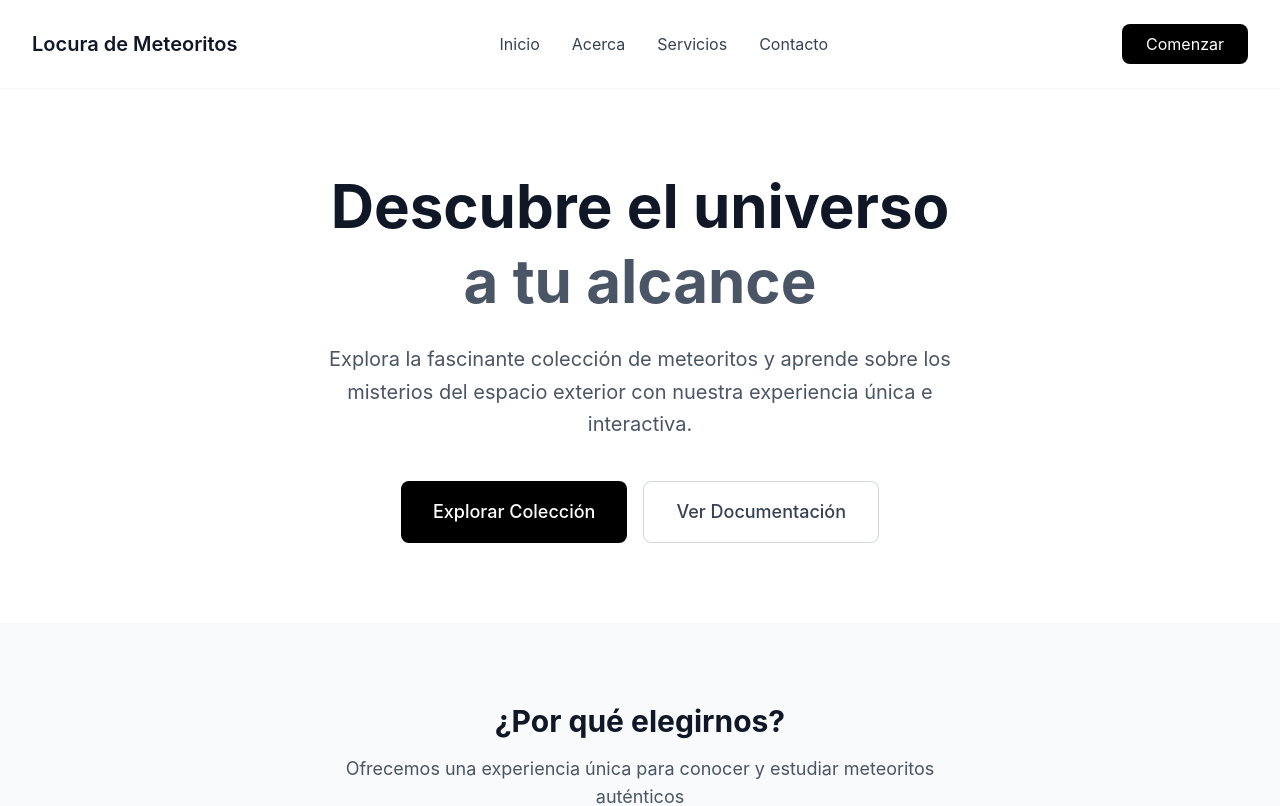
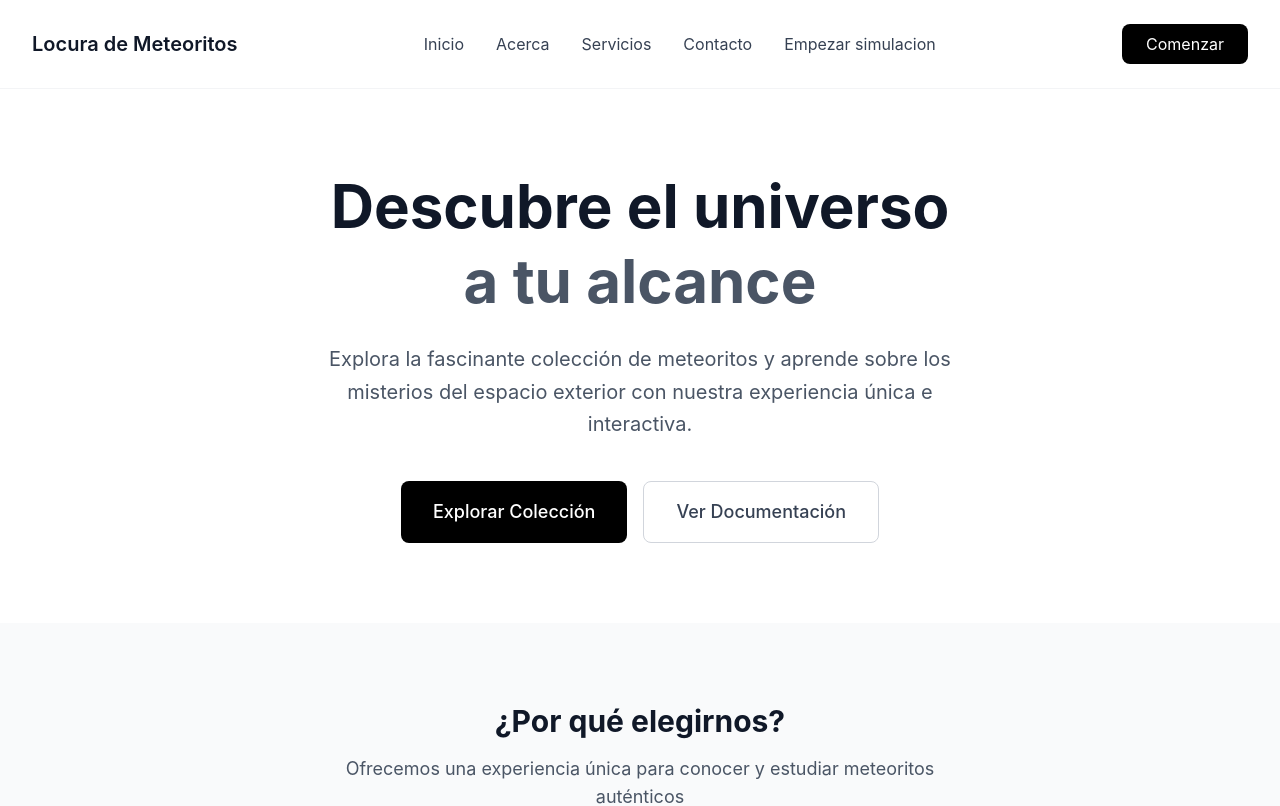
Before and after one commit to Locura-de-Meteoritos/Frontend, a React (Vite) app: page / in a window 1280 px wide. Shown: the top 806 px of the page. Built offline with nearby package versions, Linux system fonts and the light colour scheme.

Commit message:
Pequeña correccion

```diff
--- a/src/components/Header.jsx
+++ b/src/components/Header.jsx
@@ -11,7 +11,7 @@ const Header = () => {
             <a href="#" className="text-gray-700 hover:text-gray-900 transition-colors">Acerca</a>
             <a href="#" className="text-gray-700 hover:text-gray-900 transition-colors">Servicios</a>
             <a href="#" className="text-gray-700 hover:text-gray-900 transition-colors">Contacto</a>
-            <a hidden href="#" className="text-gray-700 hover:text-gray-900 transition-colors">Empezar simulacion</a>
+            <a href="#" className="text-gray-700 hover:text-gray-900 transition-colors">Empezar simulacion</a>
           </div>
           <button className="bg-black text-white px-6 py-2 rounded-lg hover:bg-gray-800 transition-colors">
             Comenzar
```
